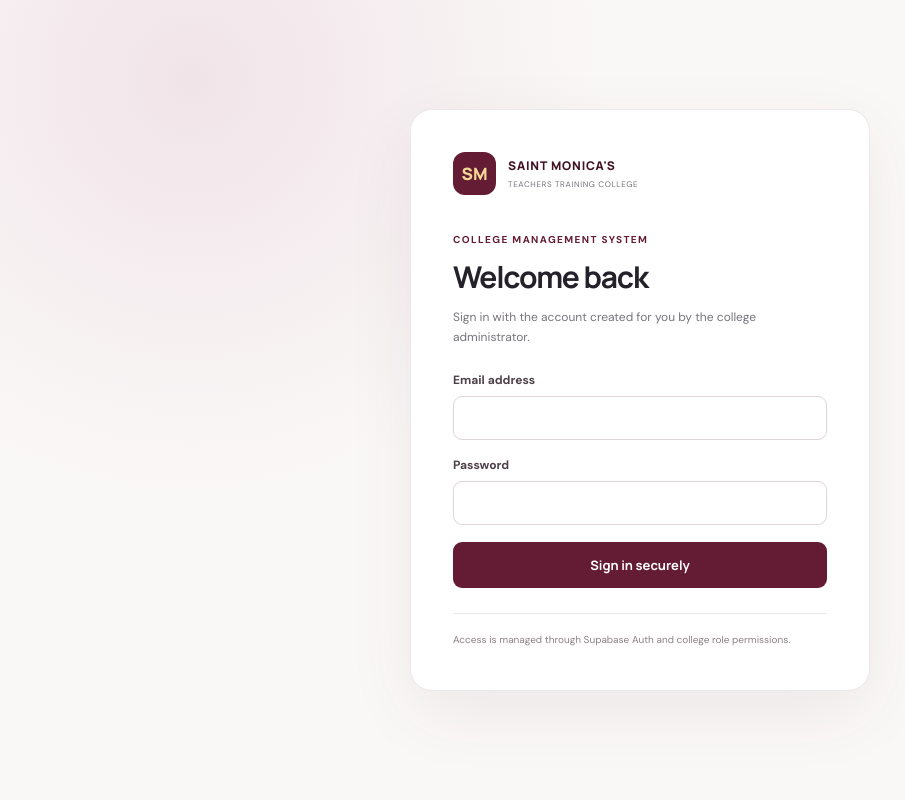
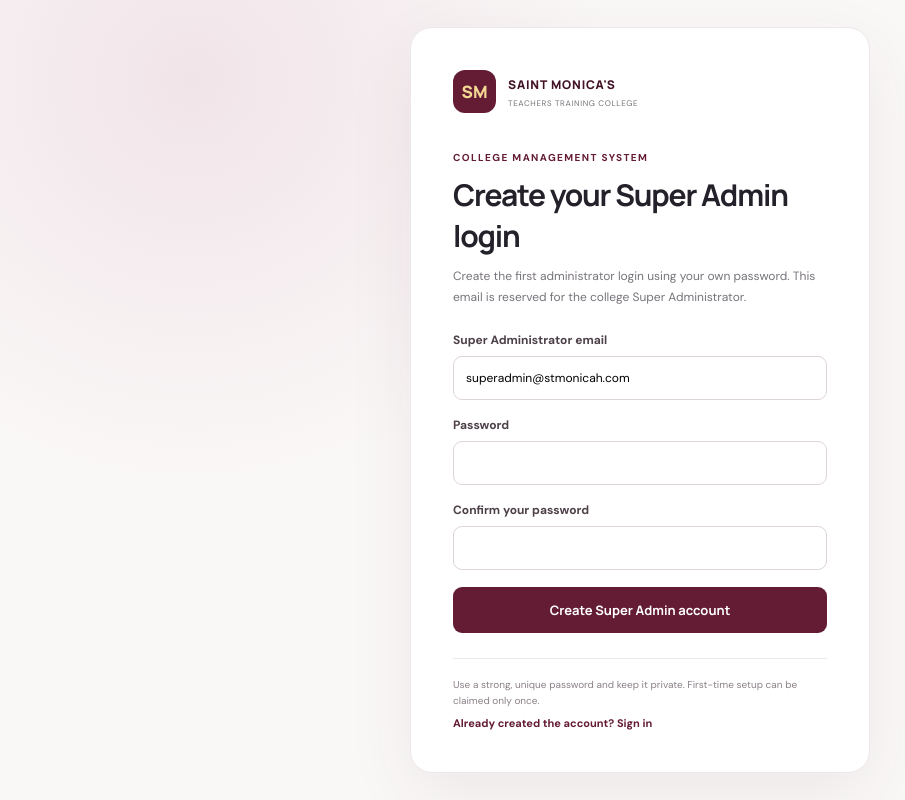
Before and after one commit to ayana79696-cell/st-monicah-teachers-training-collage-, a Next.js app: page /login in a window 1280 px wide. Shown: the whole page, without its empty margins (0-905 px from the left). Built offline with nearby package versions, Linux system fonts and the light colour scheme.

Commit message:
Add first-time Super Admin signup for Saint Monica's

```diff
--- a/app/login/page.tsx
+++ b/app/login/page.tsx
@@ -4,17 +4,72 @@ import { FormEvent, useState } from 'react';
 import { useRouter } from 'next/navigation';
 import { createClient } from '@/lib/supabase/client';
 
+const SUPER_ADMIN_EMAIL = 'superadmin@stmonicah.com';
+
 export default function LoginPage() {
   const router = useRouter();
-  const [email, setEmail] = useState('');
   const [password, setPassword] = useState('');
+  const [confirmPassword, setConfirmPassword] = useState('');
+  const [mode, setMode] = useState<'signup' | 'signin'>('signup');
   const [busy, setBusy] = useState(false);
   const [error, setError] = useState('');
+  const [notice, setNotice] = useState('');
+
   async function submit(event: FormEvent<HTMLFormElement>) {
-    event.preventDefault(); setBusy(true); setError('');
-    try { const supabase=createClient(); const {error:signInError}=await supabase.auth.signInWithPassword({email:email.trim(),password}); if(signInError) throw signInError; router.replace('/'); router.refresh(); }
-    catch(e) { setError(e instanceof Error?e.message:'Unable to sign in. Check your details and try again.'); }
-    finally { setBusy(false); }
+    event.preventDefault();
+    setBusy(true); setError(''); setNotice('');
+    try {
+      const supabase = createClient();
+      if (mode === 'signup') {
+        if (password.length < 10) throw new Error('Choose a password with at least 10 characters.');
+        if (password !== confirmPassword) throw new Error('The passwords do not match.');
+        const { data, error: signUpError } = await supabase.auth.signUp({
+          email: SUPER_ADMIN_EMAIL,
+          password,
+          options: { data: { full_name: 'Saint Monica’s Super Administrator' } },
+        });
+        if (signUpError) throw signUpError;
+        if (data.session) {
+          router.replace('/');
+          router.refresh();
+          return;
+        }
+        setNotice('Your account request has been created. Check superadmin@stmonicah.com for the verification email, verify it, then return here and choose “Sign in”.');
+        setMode('signin');
+        setPassword('');
+        setConfirmPassword('');
+      } else {
+        const { error: signInError } = await supabase.auth.signInWithPassword({
+          email: SUPER_ADMIN_EMAIL,
+          password,
+        });
+        if (signInError) throw signInError;
+        router.replace('/');
+        router.refresh();
+      }
+    } catch (e) {
+      setError(e instanceof Error ? e.message : 'Unable to continue. Check the details and try again.');
+    } finally {
+      setBusy(false);
+    }
   }
-  return <main className="login-shell"><section className="login-card"><div className="login-brand"><div className="crest">SM</div><div><strong>SAINT MONICA'S</strong><span>TEACHERS TRAINING COLLEGE</span></div></div><p className="eyebrow">COLLEGE MANAGEMENT SYSTEM</p><h1>Welcome back</h1><p className="muted">Sign in with the account created for you by the college administrator.</p><form onSubmit={submit} className="login-form"><label>Email address<input autoComplete="username" type="email" value={email} onChange={e=>setEmail(e.target.value)} required /></label><label>Password<input autoComplete="current-password" type="password" value={password} onChange={e=>setPassword(e.target.value)} required /></label>{error&&<p role="alert" className="error-message">{error}</p>}<button disabled={busy} type="submit">{busy?'Signing in…':'Sign in securely'}</button></form><p className="login-foot">Access is managed through Supabase Auth and college role permissions.</p></section></main>;
+
+  return <main className="login-shell"><section className="login-card">
+    <div className="login-brand"><div className="crest">SM</div><div><strong>SAINT MONICA'S</strong><span>TEACHERS TRAINING COLLEGE</span></div></div>
+    <p className="eyebrow">COLLEGE MANAGEMENT SYSTEM</p>
+    <h1>{mode === 'signup' ? 'Create your Super Admin login' : 'Welcome back'}</h1>
+    <p className="muted">{mode === 'signup' ? 'Create the first administrator login using your own password. This email is reserved for the college Super Administrator.' : 'Sign in to your Saint Monica’s Super Administrator account.'}</p>
+    <div className="login-form">
+      <label>Super Administrator email<input type="email" value={SUPER_ADMIN_EMAIL} readOnly aria-readonly="true" /></label>
+      <form onSubmit={submit} className="login-form">
+        <label>Password<input autoComplete={mode === 'signup' ? 'new-password' : 'current-password'} type="password" value={password} onChange={e=>setPassword(e.target.value)} required minLength={mode === 'signup' ? 10 : 1} /></label>
+        {mode === 'signup' && <label>Confirm your password<input autoComplete="new-password" type="password" value={confirmPassword} onChange={e=>setConfirmPassword(e.target.value)} required minLength={10} /></label>}
+        {error && <p role="alert" className="error-message">{error}</p>}
+        {notice && <p role="status" className="success-message">{notice}</p>}
+        <button disabled={busy} type="submit">{busy ? 'Please wait…' : mode === 'signup' ? 'Create Super Admin account' : 'Sign in securely'}</button>
+      </form>
+    </div>
+    <p className="login-foot">{mode === 'signup' ? 'Use a strong, unique password and keep it private. First-time setup can be claimed only once.' : 'Your password is handled securely by Supabase Auth.'}</p>
+    <button type="button" className="quiet-button" onClick={() => { setMode(mode === 'signup' ? 'signin' : 'signup'); setError(''); setNotice(''); setPassword(''); setConfirmPassword(''); }}>{mode === 'signup' ? 'Already created the account? Sign in' : 'First time here? Create Super Admin account'}</button>
+  </section></main>;
 }
```
